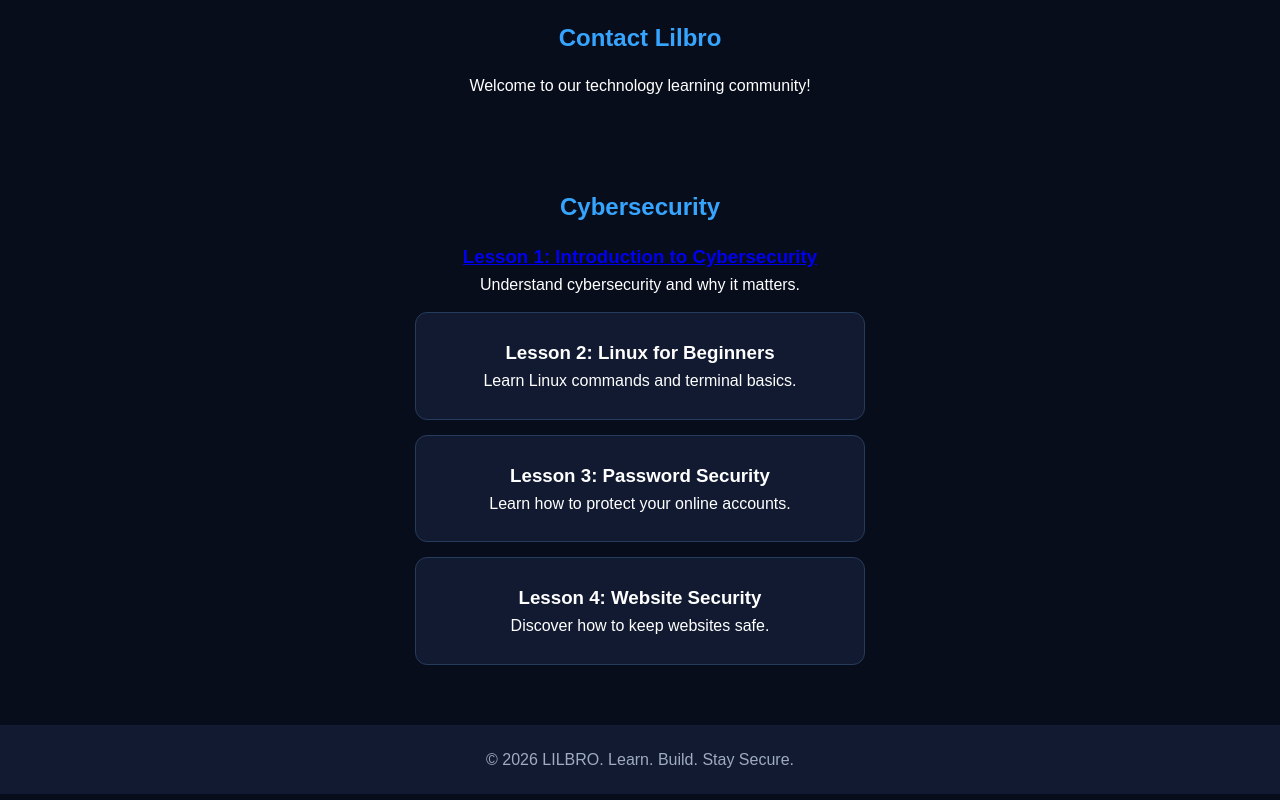
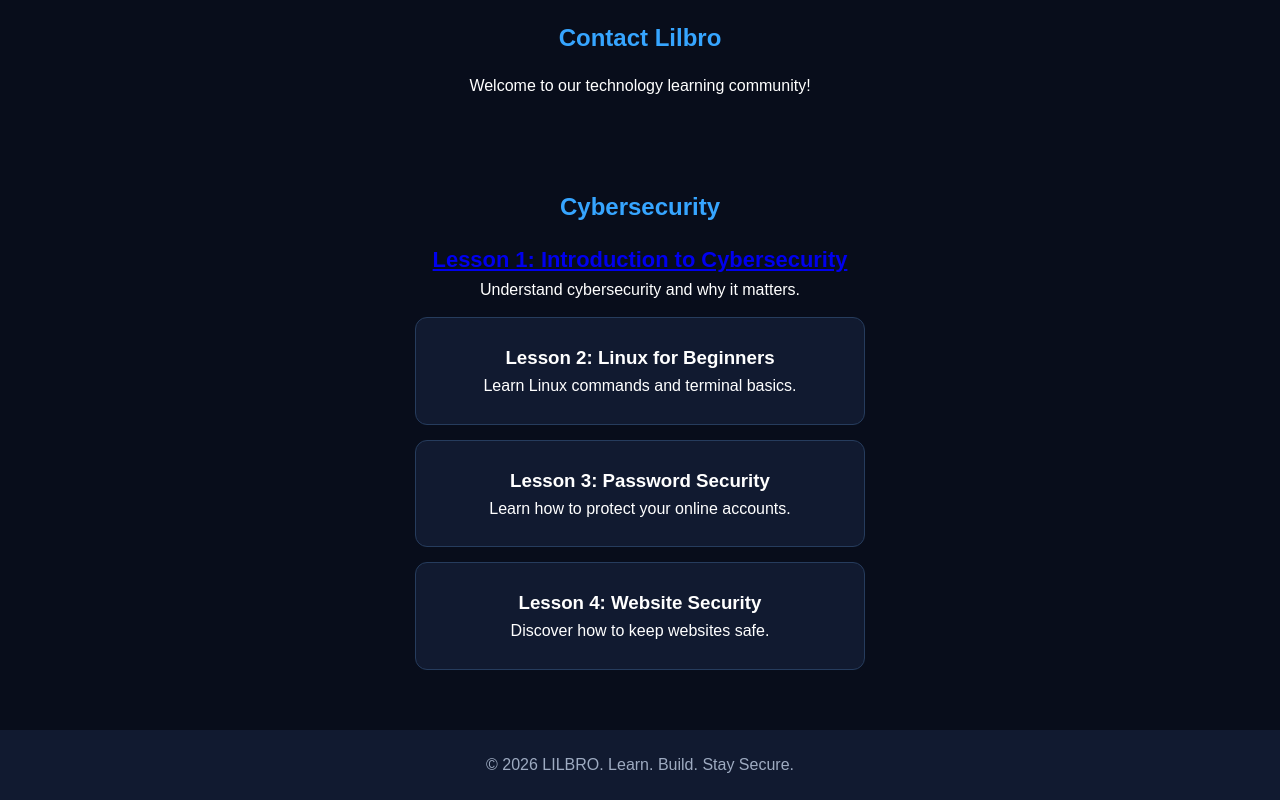
Before and after one commit to calebmensah524-sketch/my-first-website, a plain HTML site: page index.html in a window 1280 px wide. Shown: the part 1212-2012 px from the top of the page. Drawn offline with Linux system fonts and the light colour scheme.

Commit message:
Update index.html

```diff
--- a/index.html
+++ b/index.html
@@ -145,7 +145,11 @@
 <section id="tutorials">
   <h2>Cybersecurity <h3>
   <a href="lesson1.html">
+  <h3>
+  <a href="lesson1.html">
     Lesson 1: Introduction to Cybersecurity
+  </a>
+  </h3>
   </a>
   </h3>
     <p>Understand cybersecurity and why it matters.</p>
```
